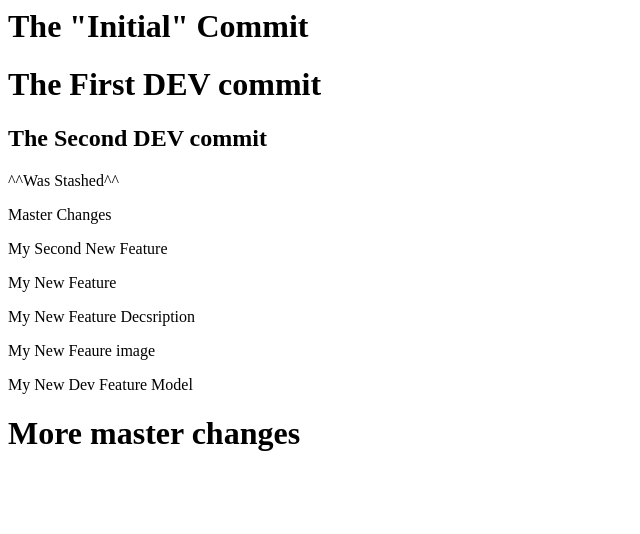
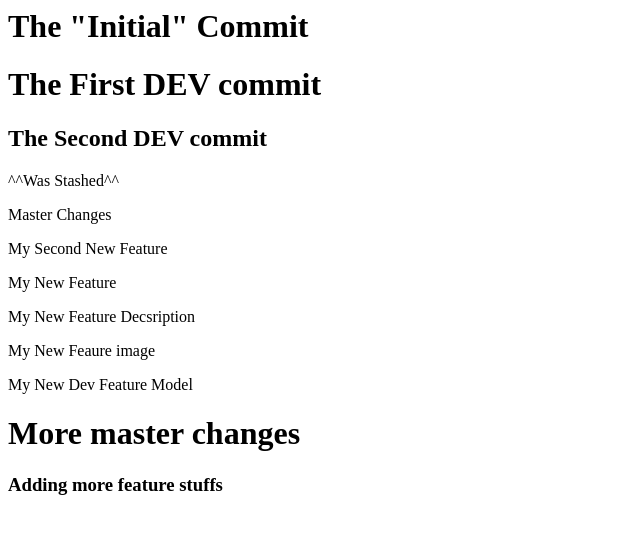
Before and after one commit to lucasbaze/Git-Testing, a plain HTML site: page index.html in a window 1280 px wide. Shown: the whole page, without its empty margins (0-640 px from the left). Drawn offline with Linux system fonts and the light colour scheme.

Commit message:
Add another new feature

```diff
--- a/index.html
+++ b/index.html
@@ -15,3 +15,5 @@
 <p>My New Dev Feature Model</p>
 
 <h1>More master changes</h1>
+
+<h3>Adding more feature stuffs</h3>
```
